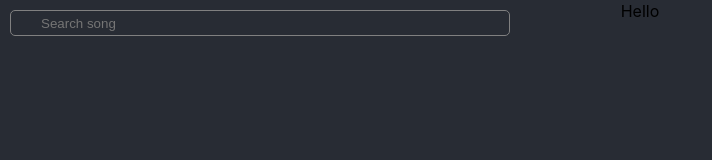
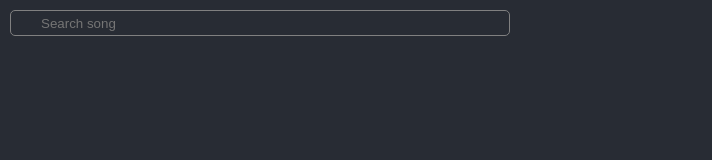
Before and after one commit to mathantunes/audio-stream, a React (Create React App) app in the folder client/: page / in a window 1280 px wide. Shown: the top 160 px of the page, without its empty margins (0-712 px from the left). Built offline with nearby package versions, Linux system fonts and the light colour scheme.

Commit message:
reducer & now playing component

```diff
--- a/client/src/App.css
+++ b/client/src/App.css
@@ -62,7 +62,6 @@
 }
 
 .song-list {
-  padding-left: 10px;
   position: absolute;
   top: 50px;
 }
--- a/client/src/App.tsx
+++ b/client/src/App.tsx
@@ -1,14 +1,17 @@
-import React from 'react';
+import React, { useReducer } from 'react';
 import './App.css';
 import SearchComponent from './components/SearchComponent';
+import { initialState, reducer, StateProvider } from './reducer/reducer';
 
 function App() {
   return (
-    <div className="App">
-      <body className='App-body'>
-        <SearchComponent></SearchComponent>
-      </body>
-    </div>
+    <StateProvider reducer={useReducer(reducer, initialState)}>
+      <div className="App">
+        <body className='App-body'>
+          <SearchComponent></SearchComponent>
+        </body>
+      </div>
+    </StateProvider>
   );
 }
 
--- /dev/null
+++ b/client/src/components/NowPlayingComponent.tsx
@@ -0,0 +1,16 @@
+import React, { useContext, useReducer } from 'react';
+import Song from '../models/song';
+import { StateContext } from '../reducer/reducer';
+
+const NowPlayingComponent = () => {
+    const [ state ] = useContext<any>(StateContext);
+    const song: Song = state.nowPlaying
+    return (
+        <div>
+            <div>{song.author}</div>
+            {/* { song?.album_cover && <img src={song.album_cover} style={{zIndex: 0}}></img>} */}
+        </div>
+    )
+}
+
+export default NowPlayingComponent;
--- a/client/src/components/Player.tsx
+++ b/client/src/components/Player.tsx
@@ -1,13 +1,15 @@
-import React from 'react';
+import React, { useContext, useReducer } from 'react';
 import { useState, useEffect } from 'react';
 import Song from '../models/song';
 import { FaPlay, FaPause } from 'react-icons/fa';
+import { StateContext } from '../reducer/reducer';
 
-const useAudio = (url: string): [boolean, () => void] => {
+const useAudio = (url: string): [boolean, () => void, () => void] => {
     const [audio, setAudio] = useState(new Audio(url));
     const [playing, setPlaying] = useState(false);
 
     const toggle = () => setPlaying(!playing);
+    const stop = () => setPlaying(false);
 
     useEffect(() => {
         playing ? audio.play() : audio.pause();
@@ -26,15 +28,22 @@ const useAudio = (url: string): [boolean, () => void] => {
       };
     }, []);
 
-    return [playing, toggle];
+    return [playing, toggle, stop];
   };
 
   const Player = (props: any) => {
     const song: Song = props.song;
-    const [ playing, toggle ] = useAudio(song.preview_link);
+    const [ state, dispatch ] = useContext<any>(StateContext);
+    const [ playing, toggle, stop ] = useAudio(song.preview_link);
+    if(playing && state?.nowPlaying?.id !== undefined && state?.nowPlaying?.id !== song.id){
+      stop()
+    }
     return (
       <div>
-        <button className='player-button' onClick={() => toggle()}>{playing ? <FaPause/> : <FaPlay/>}</button>
+        <button className='player-button' onClick={() => {
+          toggle()
+          dispatch({ type: 'NOW_PLAYING', song: {...song, isPlaying: !playing } as Song})
+        }}>{playing ? <FaPause/> : <FaPlay/>}</button>
       </div>
     );
   };
--- a/client/src/components/SearchComponent.tsx
+++ b/client/src/components/SearchComponent.tsx
@@ -1,16 +1,18 @@
-import React from 'react';
+import React, { useContext } from 'react';
 import { useState, useEffect } from 'react';
 import * as axios from 'axios';
 import useDebounce from './deboucer';
 import Song from '../models/song';
-import { Container, Row, Col } from 'react-grid-system';
-import Player from './Player';
+import { Container, Col } from 'react-grid-system';
+import SongComponent from './SongComponent';
+import NowPlayingComponent from './NowPlayingComponent';
+import { StateContext } from '../reducer/reducer';
 
 const SearchComponent = () => {
     const [ searchValue, setSearchValue ] = useState("")
-    const [ songs, setSongs ] = useState<Song[]>([])
     const debouncedSearch = useDebounce(searchValue, 500);
-
+    const [ state, dispatch ] = useContext<any>(StateContext);
+    const { songs } = state
     useEffect(
         () => {
             if(searchValue != ""){
@@ -22,7 +24,7 @@ const SearchComponent = () => {
 
     const fetchSearch = (search: string = "") => {
         axios.default.get(`http://localhost:3001/songs/${search}`).then(
-            dt => setSongs((dt?.data?.songs as Song[]))
+            dt => dispatch({ type: 'FETCHED_SONGS', songs: dt?.data?.songs as Song[] })
         )
     }
 
@@ -37,41 +39,25 @@ const SearchComponent = () => {
                     onChange={(e) => setSearchValue(e.target.value)}
                 />
             </div>
-            <Container>
-                <Col>
-                        <div className='song-list'>
+            <Container fluid>
+                <Col xs={4} md={4}>
+                    <div className='song-list'>
                     {
                         songs && songs.length > 0 &&
-                        songs.map(s =>
-                            <SongComponent song={s} />
+                        songs.map((s :Song) =>
+                            <SongComponent song={s} dispatch={dispatch}></SongComponent>
                         )
                     }
                     </div>
                 </Col>
                 <Col>
-                    <div>Hello</div>
+                    <NowPlayingComponent/>
                 </Col>
             </Container>
         </div>
-
     )
 }
 
 
 
 export default SearchComponent;
-
-const SongComponent = (props: any) => {
-    const s : Song = props.song;
-    return <Container fluid className="song-item">
-        <Row>
-            <Col>
-                {s.title}
-                <div className="song-author">{s.author}</div>
-            </Col>
-            <Col xs={1.5} md={1.5} className='song-player'>
-                <Player song={s}></Player>
-            </Col>
-        </Row>
-    </Container>;
-}
--- /dev/null
+++ b/client/src/components/SongComponent.tsx
@@ -0,0 +1,21 @@
+import { Container, Row, Col } from 'react-grid-system';
+import React from 'react';
+import Song from '../models/song';
+import Player from './Player';
+
+const SongComponent = (props: any) => {
+    const s : Song = props.song;
+    return <Container fluid className="song-item">
+        <Row>
+            <Col>
+                {s.title}
+                <div className="song-author">{s.author}</div>
+            </Col>
+            <Col xs={1.5} md={1.5} className='song-player'>
+                <Player song={s}></Player>
+            </Col>
+        </Row>
+    </Container>;
+}
+
+export default SongComponent;
--- /dev/null
+++ b/client/src/reducer/reducer.tsx
@@ -0,0 +1,26 @@
+import React, { createContext } from "react";
+import Song from "../models/song";
+
+export const initialState = {
+    songs: [] as Song[],
+    nowPlaying: {} as Song
+};
+
+export const reducer = (state: any, action: any) => {
+    switch(action.type){
+        case 'FETCHED_SONGS':
+            return {...state, songs: [...action.songs] }
+        case 'NOW_PLAYING':
+            return {...state, nowPlaying: action.song}
+        default:
+            return state;
+    }
+}
+
+export const StateContext = createContext(null);
+
+export const StateProvider = (props: any) => (
+    <StateContext.Provider value={props.reducer}>
+        {props.children}
+    </StateContext.Provider>
+)
```
Also changed, not shown: 1 other file (tests, documents, lock files or other folders).
